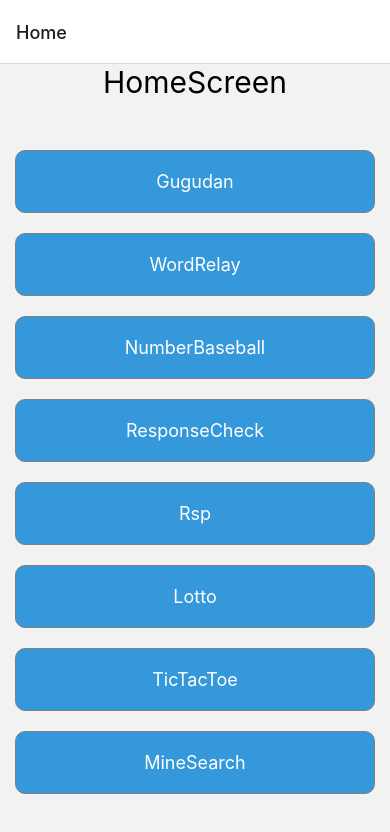
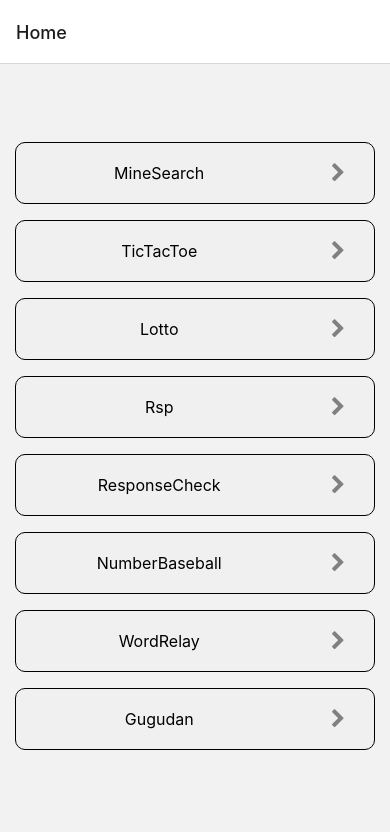
Before and after one commit to pyj2025/native-webgame, a React Native app: screen /Home in a window 390 px wide. Shown: the top 832 px of the page. Built offline with nearby package versions, Linux system fonts and the light colour scheme.

Commit message:
update styles

```diff
--- a/components/Home.tsx
+++ b/components/Home.tsx
@@ -8,6 +8,7 @@ import {
   Dimensions,
 } from 'react-native';
 import { NativeStackNavigationProp } from '@react-navigation/native-stack';
+import Icon from 'react-native-vector-icons/FontAwesome';
 
 export type RootStackParam = {
   Home: undefined;
@@ -19,7 +20,6 @@ export type RootStackParam = {
   Lotto: undefined;
   TicTacToe: undefined;
   MineSearch: undefined;
-  //   Test: undefined;
 };
 
 const Home = () => {
@@ -27,15 +27,14 @@ const Home = () => {
   const screenWidth = Dimensions.get('window').width;
 
   const buttons = [
+    'MineSearch',
+    'TicTacToe',
+    'Lotto',
+    'Rsp',
+    'ResponseCheck',
+    'NumberBaseball',
+    'WordRelay',
     'Gugudan',
-    'WordRelay',
-    'NumberBaseball',
-    'ResponseCheck',
-    'Rsp',
-    'Lotto',
-    'TicTacToe',
-    'MineSearch',
-    // 'Test',
   ];
 
   const renderButton = ({ item }: { item: string }) => (
@@ -44,12 +43,12 @@ const Home = () => {
       onPress={() => navigation.push(item as any)}
     >
       <Text style={styles.buttonText}>{item}</Text>
+      <Icon name="chevron-right" size={20} style={styles.buttonIcon} />
     </TouchableOpacity>
   );
 
   return (
     <View style={styles.container}>
-      <Text style={styles.title}>HomeScreen</Text>
       <FlatList
         data={buttons}
         renderItem={renderButton}
@@ -69,28 +68,30 @@ const styles = StyleSheet.create({
     justifyContent: 'center',
     alignItems: 'center',
   },
-  title: {
-    color: 'black',
-    fontSize: 30,
-    marginBottom: 20,
-  },
   buttonList: {
     flex: 1,
     justifyContent: 'center',
     alignItems: 'center',
   },
   button: {
+    backgroundColor: '#f0f0f0',
+    flexDirection: 'row',
     borderWidth: 1,
-    borderColor: 'gray',
     paddingVertical: 20,
     borderRadius: 10,
-    backgroundColor: '#3498db',
-    marginBottom: 20,
+    marginBottom: 16,
+    borderColor: 'black',
   },
   buttonText: {
-    fontSize: 18,
+    fontSize: 16,
+    flex: 8,
     textAlign: 'center',
-    color: 'white',
+    color: 'black',
+  },
+  buttonIcon: {
+    flex: 2,
+    textAlign: 'center',
+    color: 'gray',
   },
 });
 
--- a/components/MineSearch/Form.tsx
+++ b/components/MineSearch/Form.tsx
@@ -28,7 +28,7 @@ const Form: React.FC = () => {
   }, [row, cell, mine]);
 
   return (
-    <View>
+    <View style={{ marginTop: 10 }}>
       <View style={{ flexDirection: 'row' }}>
         <TextInput
           style={{
--- a/package.json
+++ b/package.json
@@ -9,12 +9,14 @@
     "web": "expo start --web"
   },
   "dependencies": {
+    "@types/react-native-vector-icons": "^6.4.18",
     "expo": "~49.0.15",
     "expo-status-bar": "~1.6.0",
     "react": "18.2.0",
     "react-native": "0.72.6",
     "react-native-safe-area-context": "^4.8.2",
-    "react-native-screens": "^3.29.0"
+    "react-native-screens": "^3.29.0",
+    "react-native-vector-icons": "^10.0.3"
   },
   "devDependencies": {
     "@babel/core": "^7.20.0",
```
Also changed, not shown: components/Test.tsx (deleted, +0 -17 lines), 1 other file (tests, documents, lock files or other folders).
